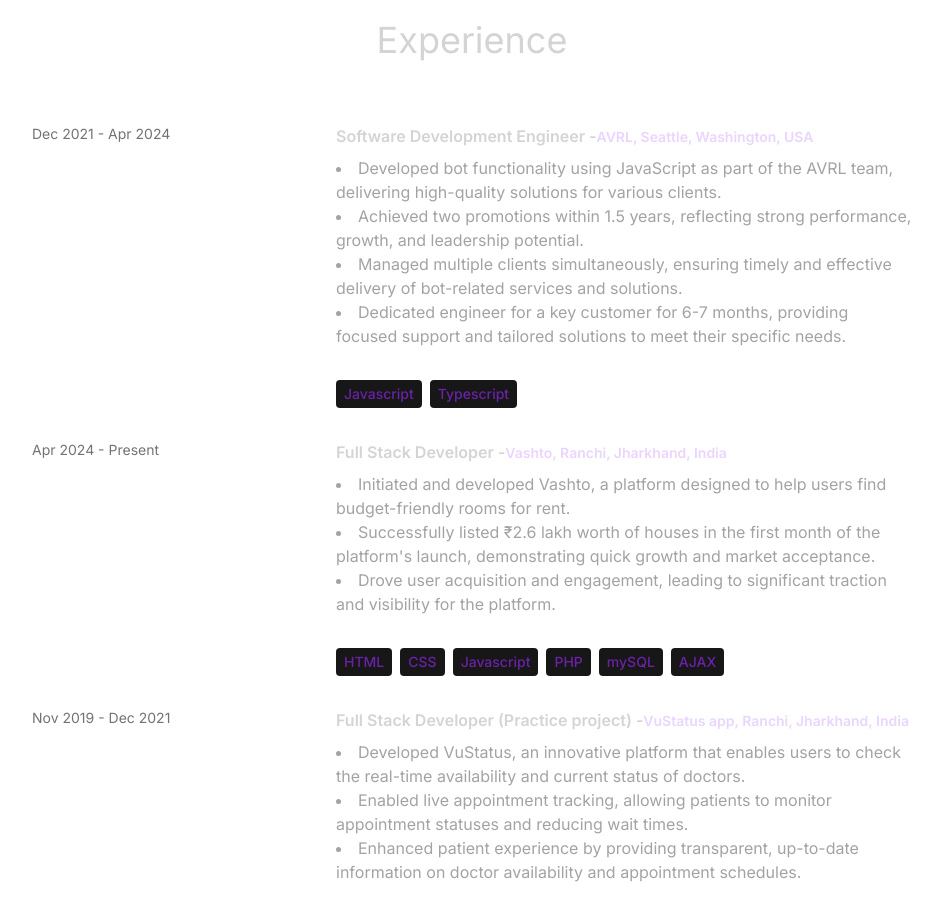
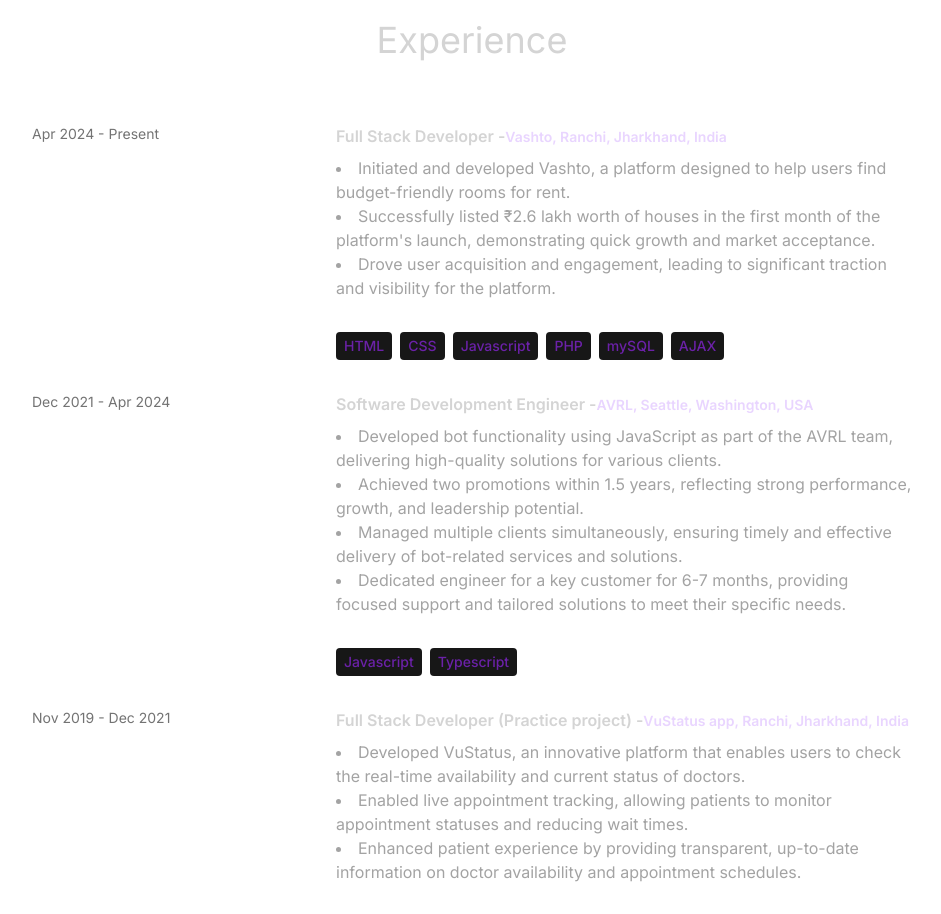
Before and after one commit to Ranveer0208/react-portfolio-ranveer, a React (Vite) app: page / in a window 1280 px wide. Shown: the part 1760-2674 px from the top of the page, without its empty margins (168-1109 px from the left). Built offline with nearby package versions, Linux system fonts and the light colour scheme.

Commit message:
Updated project image import and improved content

```diff
--- a/src/constant/index.ts
+++ b/src/constant/index.ts
@@ -21,6 +21,17 @@
 
 export const EXPERIENCES: ExperienceType[] | undefined = [
    {
+      year: "Apr 2024 - Present",
+      role: "Full Stack Developer",
+      company: "Vashto, Ranchi, Jharkhand, India",
+      description: `
+      • Initiated and developed Vashto, a platform designed to help users find budget-friendly rooms for rent.
+      • Successfully listed ₹2.6 lakh worth of houses in the first month of the platform's launch, demonstrating quick growth and market acceptance.
+      • Drove user acquisition and engagement, leading to significant traction and visibility for the platform.`,
+      technologies: ["HTML", "CSS", "Javascript", "PHP", "mySQL", "AJAX"],
+      website: "https://vashto.com"
+   },
+   {
       year: "Dec 2021 - Apr 2024",
       role: "Software Development Engineer",
       company: "AVRL, Seattle, Washington, USA",
@@ -31,17 +42,6 @@
       • Dedicated engineer for a key customer for 6-7 months, providing focused support and tailored solutions to meet their specific needs.`,
       technologies: ["Javascript", "Typescript"],
       website: "",
-   },
-   {
-      year: "Apr 2024 - Present",
-      role: "Full Stack Developer",
-      company: "Vashto, Ranchi, Jharkhand, India",
-      description: `
-      • Initiated and developed Vashto, a platform designed to help users find budget-friendly rooms for rent.
-      • Successfully listed ₹2.6 lakh worth of houses in the first month of the platform's launch, demonstrating quick growth and market acceptance.
-      • Drove user acquisition and engagement, leading to significant traction and visibility for the platform.`,
-      technologies: ["HTML", "CSS", "Javascript", "PHP", "mySQL", "AJAX"],
-      website: "https://vashto.com"
    },
    {
       year: "Nov 2019 - Dec 2021",
```
